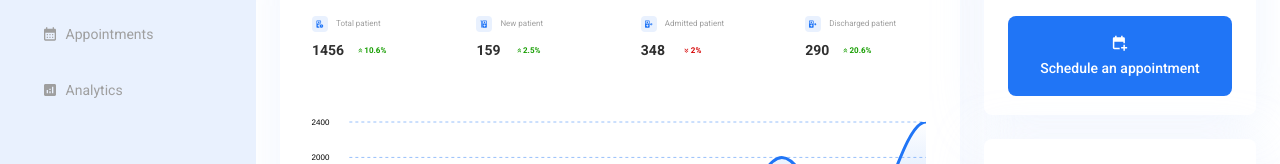
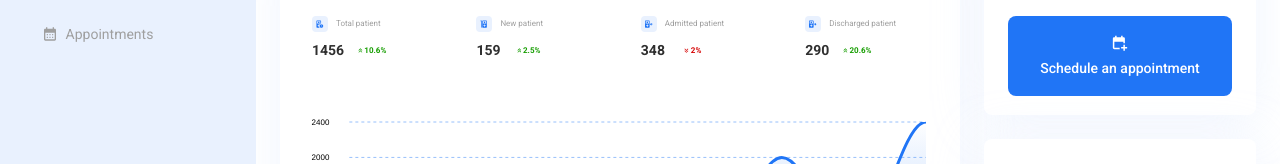
Before and after one commit to ayodeji1167/medcare, a React (Vite) app: page / in a window 1280 px wide. Shown: the part 262-426 px from the top of the page. Built offline with nearby package versions, Linux system fonts and the light colour scheme.

Commit message:
removed analytics route

```diff
--- a/src/features/dashboard/components/layout/SideBar.tsx
+++ b/src/features/dashboard/components/layout/SideBar.tsx
@@ -1,11 +1,9 @@
 import { Box, Flex, Icon, Stack, Text } from '@chakra-ui/react';
-import React from 'react';
 import { Link, useLocation } from 'react-router-dom';
 import { ReactComponent as DashboardIcon } from '@/assets/icons/sidebar/dashboard.svg';
 import { ReactComponent as PatientsIcon } from '@/assets/icons/sidebar/patients.svg';
 import { ReactComponent as MessagesIcon } from '@/assets/icons/sidebar/messages.svg';
 import { ReactComponent as AppointmentsIcon } from '@/assets/icons/sidebar/appointments.svg';
-import { ReactComponent as AnalyticsIcon } from '@/assets/icons/sidebar/analytics.svg';
 
 function NavItem({ name, slug, icon, path }) {
   const { pathname } = useLocation();
@@ -60,12 +58,6 @@ export default function SideBar() {
           path={'/appointments'}
           icon={AppointmentsIcon}
         />
-        <NavItem
-          name={'Analytics'}
-          slug={'analytics'}
-          path={'/analytics'}
-          icon={AnalyticsIcon}
-        />
       </Stack>
     </Box>
   );
```
